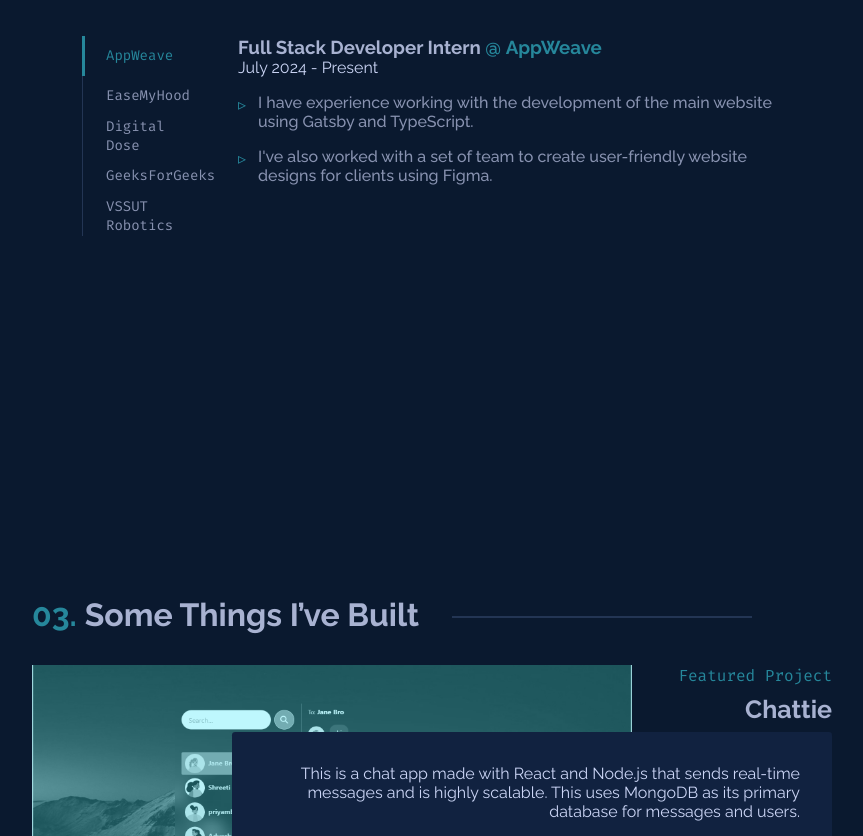
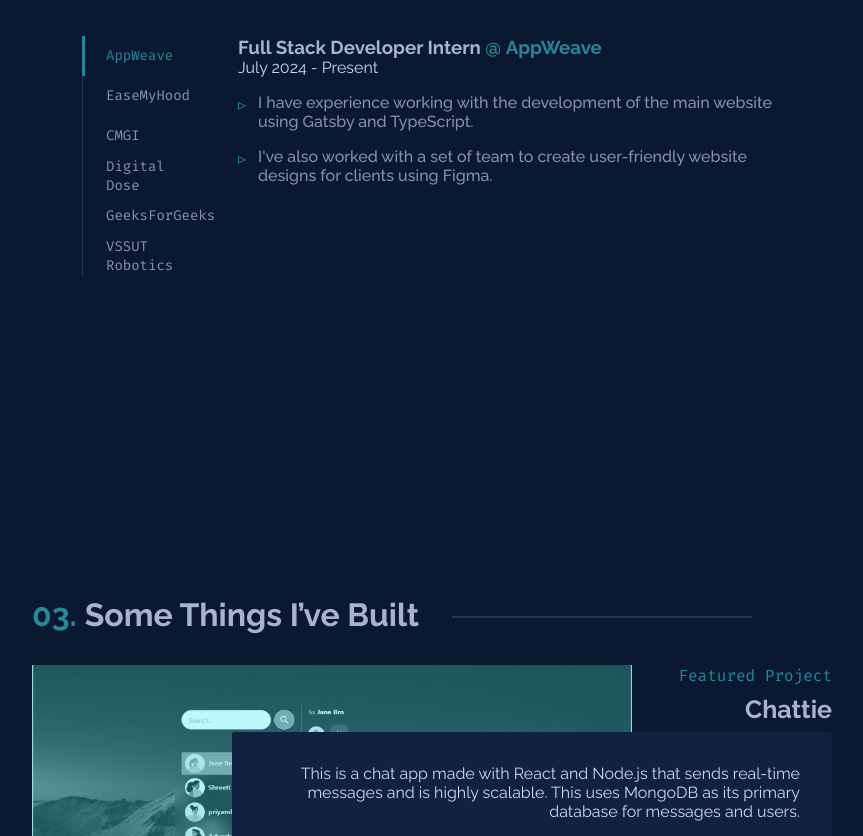
Before and after one commit to shivah12/Portfolio-, a Next.js app: page / in a window 1280 px wide. Shown: the part 2105-2941 px from the top of the page, without its empty margins (208-1071 px from the left). Built offline with nearby package versions, Linux system fonts and the light colour scheme.

Commit message:
Update Experience.tsx

```diff
--- a/src/sections/Experience.tsx
+++ b/src/sections/Experience.tsx
@@ -36,6 +36,17 @@
         "Designing the MVP web design for a quick commerce startup, creating a visually appealing and user-friendly interface.",
         "Incorporated design tools like Figma to create and refine the design, ensuring a cohesive and scalable solution.",
 
+      ],
+    },
+    {
+      name: "CMGI",
+      role: "Full Stack Developer Intern",
+      url: "/",
+      start: "May 2024",
+      end: "June 2024",
+      shortDescription: [
+        "Designed and developed a web-based attendance monitoring system using Spring MVC.",
+        "Created a database schema and implemented data models using MySQL.",
       ],
     },
     {
```
